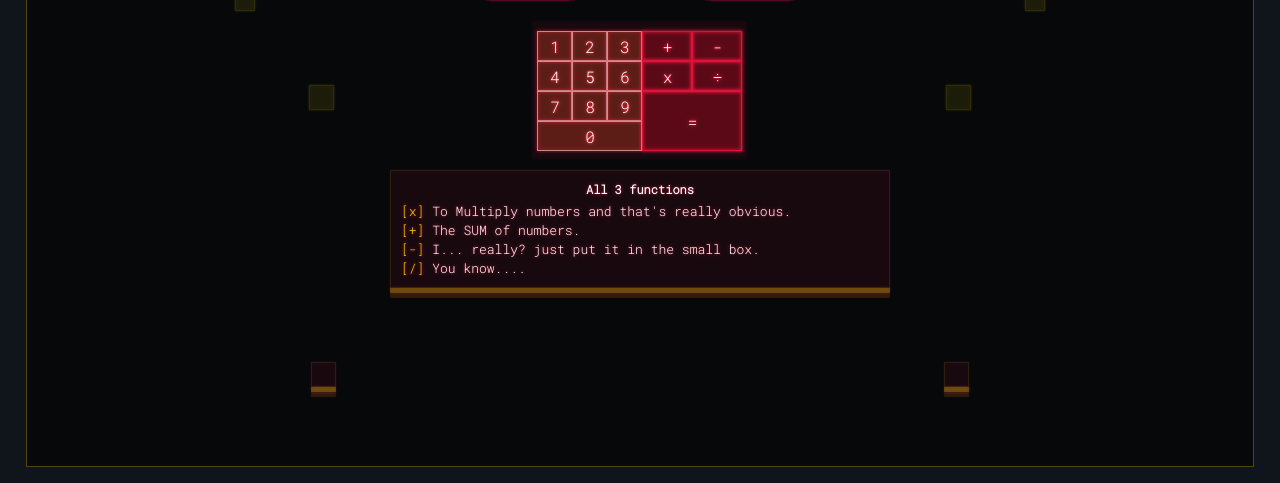
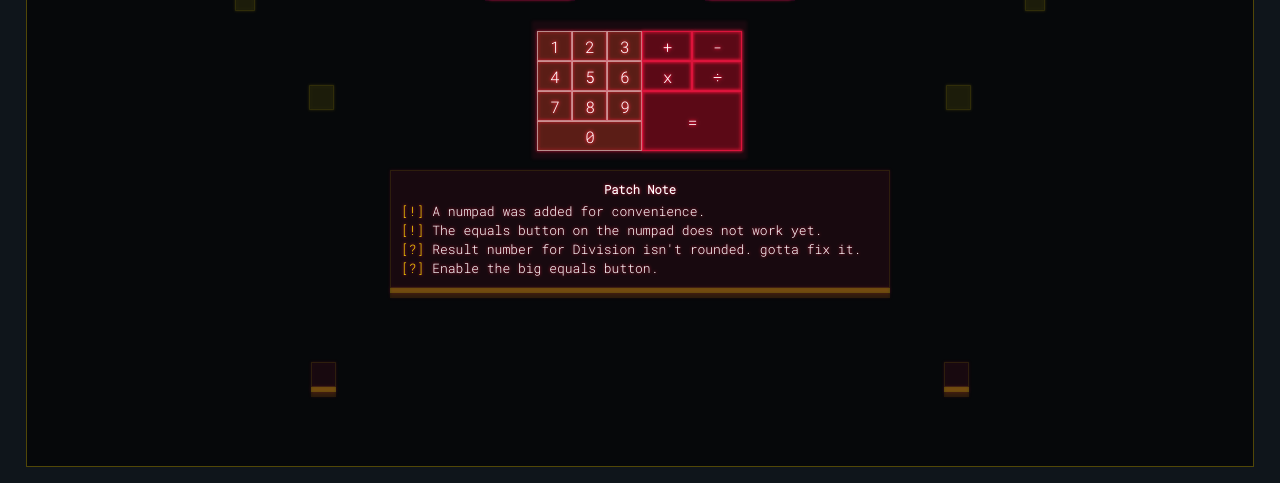
Before and after one commit to Pedanticc/Web-Calculator, a Django app: page / in a window 1280 px wide. Shown: the part 317-800 px from the top of the page. Run offline with Django 4.2, Linux system fonts and the light colour scheme.

Commit message:
Patch notes and future To-Do list

```diff
--- a/Calculator/templates/Calculator/index.html
+++ b/Calculator/templates/Calculator/index.html
@@ -90,11 +90,11 @@
         <div class="tool-tip">
             <div class="bar bar-4"></div>
             <div class="bar bar-3"></div>
-            <h3>All 3 functions</h3>
-            <p class="first-func"><a>[x]</a>  To Multiply numbers and that's really obvious.</p>
-            <p><a>[+]</a> The SUM of numbers.</p>
-            <p><a>[-]</a> I... really? just put it in the small box.</p>
-            <p><a>[/]</a> You know....</p>
+            <h3>Patch Note</h3>
+            <p class="first-func"><a>[!]</a> A numpad was added for convenience.</p>
+            <p><a>[!]</a> The equals button on the numpad does not work yet.</p>
+            <p><a>[?]</a> Result number for Division isn't rounded. gotta fix it.</p>
+            <p><a>[?]</a> Enable the big equals button.</p>
         </div>
 
     </div>
```
